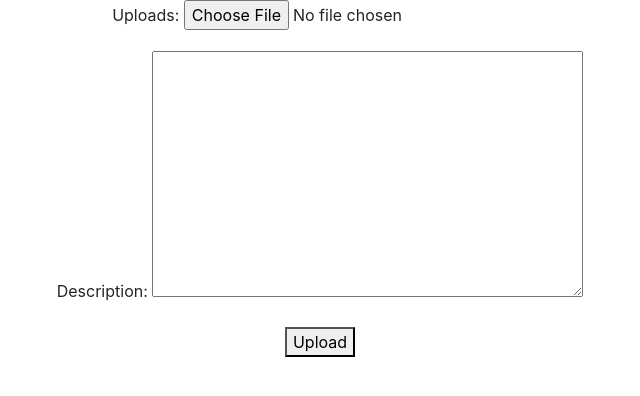
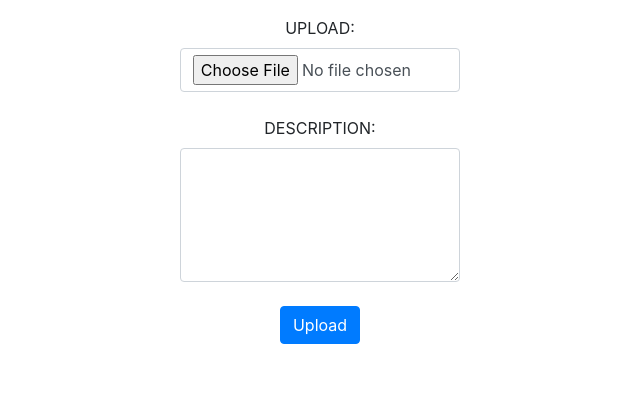
Before and after one commit to RonitRudra/Wedding-Roll, a Django app: page /roll/upload/ in a window 1280 px wide. Shown: the part 56-452 px from the top of the page, without its empty margins (320-960 px from the left). Run offline with Django 3.2, Linux system fonts and the light colour scheme; parts of the project's set-up code (start-up, migrations or seed data) failed here and were passed over; some libraries are stand-ins or nearby versions.

Commit message:
fixed upload page

```diff
--- a/src/rolls/templates/rolls/upload.html
+++ b/src/rolls/templates/rolls/upload.html
@@ -1,10 +1,17 @@
 {% extends 'master_template.html' %}
 
 {% block content %}
-<form method="post" enctype="multipart/form-data">
-    {% csrf_token %}
-    <!-- <input type="file" name="upload_photo" id="id_upload_photo" /></p> -->
-    {{form.as_p}}
-    <button type="submit" id="id_submit">Upload</button>
-</form>
-{% endblock %}
+<div class="w-25 p-3">
+    <form method="post" enctype="multipart/form-data" class="form-signin">
+        {% csrf_token %}
+        <!-- <input type="file" name="upload_photo" id="id_upload_photo" /></p> -->
+        <label for="id_photo_url">UPLOAD:</label>
+        <input type="file" name="photo_url" required id="id_photo_url" class="form-control" />
+        <br />
+        <label for="id_description">DESCRIPTION:</label>
+        <textarea name="description" cols="40" rows="5" required id="id_description" class="form-control"></textarea>
+        <br />
+        <button type="submit" id="id_submit" class="btn btn-primary">Upload</button>
+    </form>
+</div>
+    {% endblock %}
```
Also changed, not shown: src/rolls/templates/rolls/home.html (+6 -10 lines).
